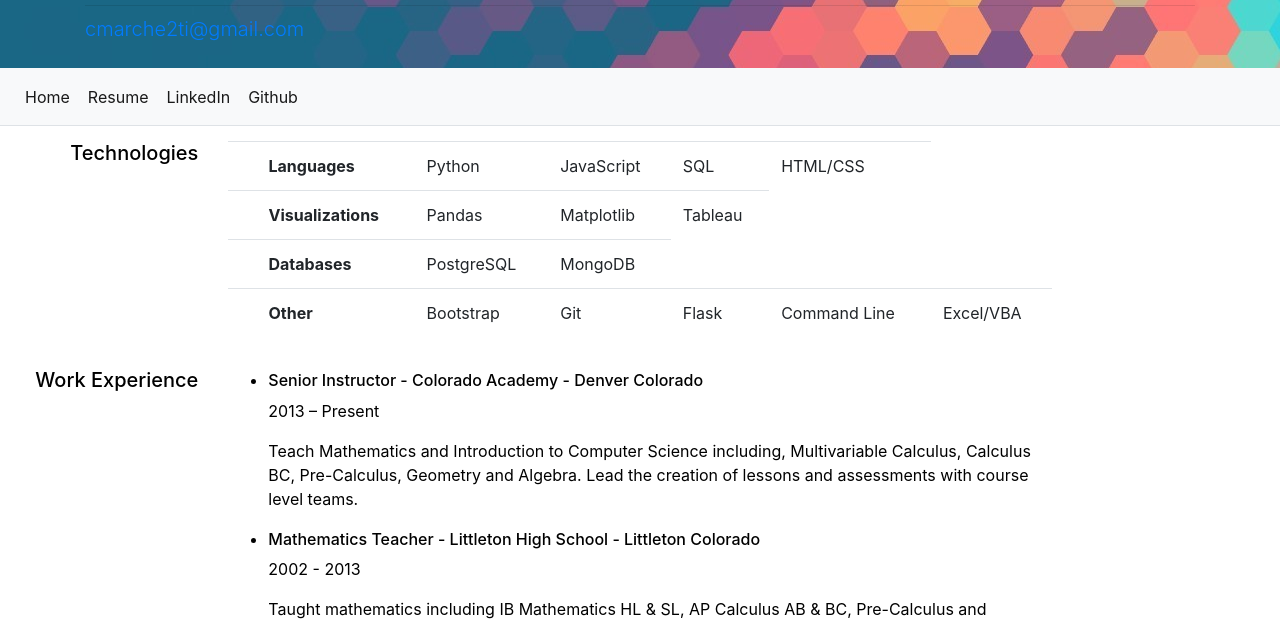
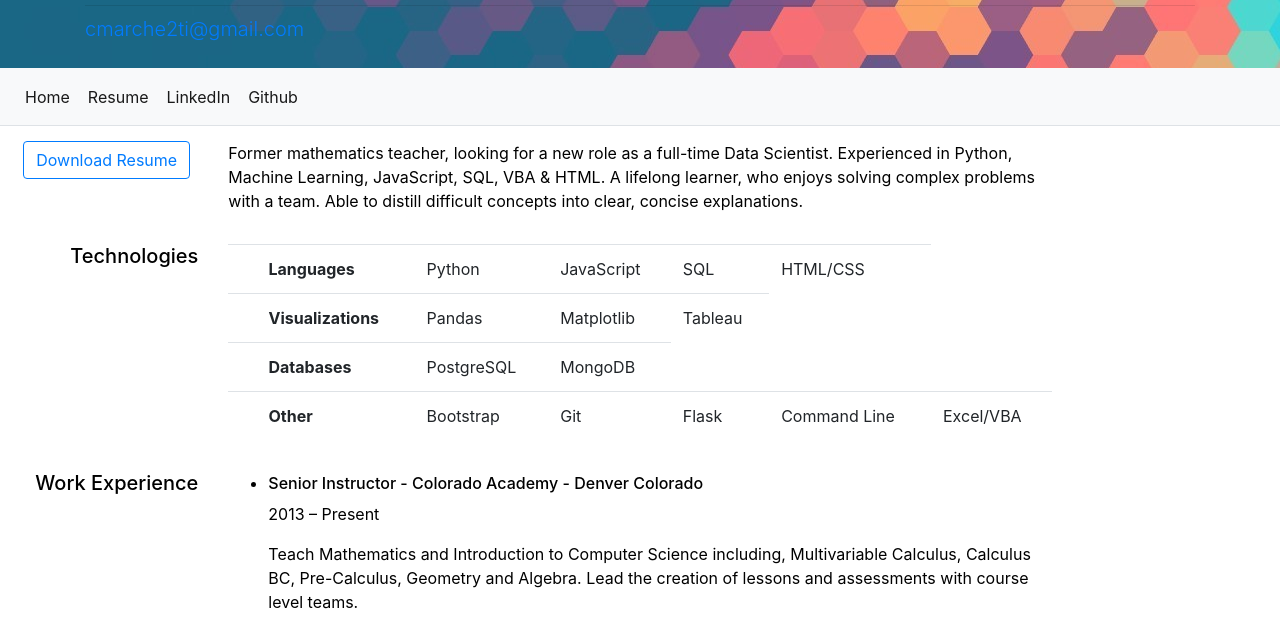
Before and after one commit to cmarche2ti/cmarche2ti.github.io, a plain HTML site: page resume.html in a window 1280 px wide. Shown: the part 185-806 px from the top of the page. Drawn offline with nearby package versions, Linux system fonts and the light colour scheme.

Commit message:
downloadable resume added

```diff
--- a/resume.html
+++ b/resume.html
@@ -49,6 +49,19 @@
         </div>
     </nav>
     <div class="container-fluid">
+        <div class="row">
+            <div id="download" class="col-md-2">
+                <a href="Resume - 11-2019 .pdf" class="btn btn-outline-primary" role="button" aria-pressed="true" download>Download Resume</a>
+            </div>
+            <div class="col-md-8">
+                <p>
+                    Former mathematics teacher, looking for a new role as a full-time Data Scientist.
+                    Experienced in Python, Machine Learning, JavaScript, SQL, VBA & HTML. A lifelong
+                    learner, who enjoys solving complex problems with a team. Able to distill difficult
+                    concepts into clear, concise explanations.
+                </p>
+            </div>
+        </div>
         <div class="row">
             <div class="col-md-2">
                 <h5>Technologies</h5>
--- a/style.css
+++ b/style.css
@@ -23,3 +23,7 @@
 .row {
     padding-top:15px;
 }
+
+#download {
+    text-align: center;
+}
```
Also changed, not shown: index.html (+12 -6 lines), 1 other file.
